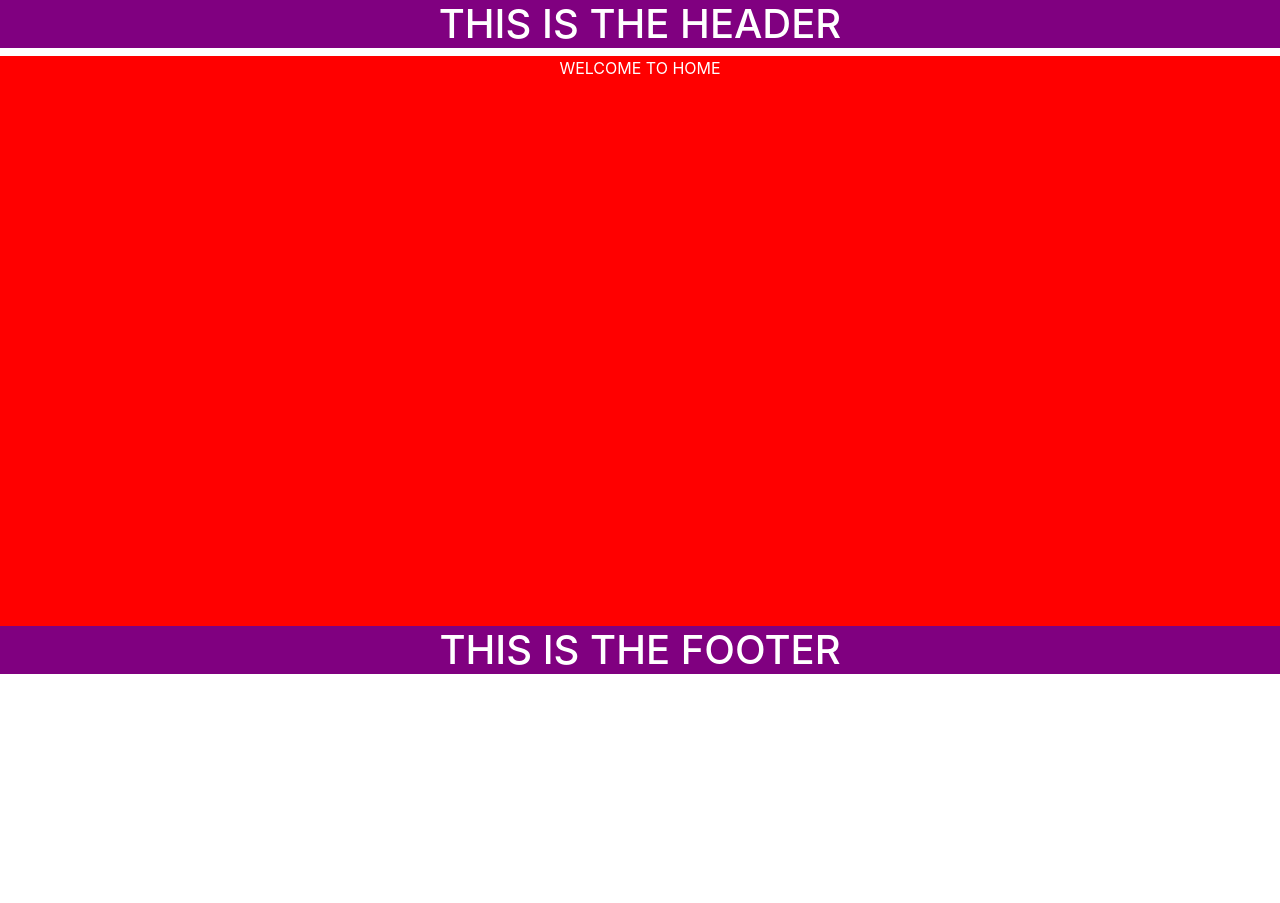
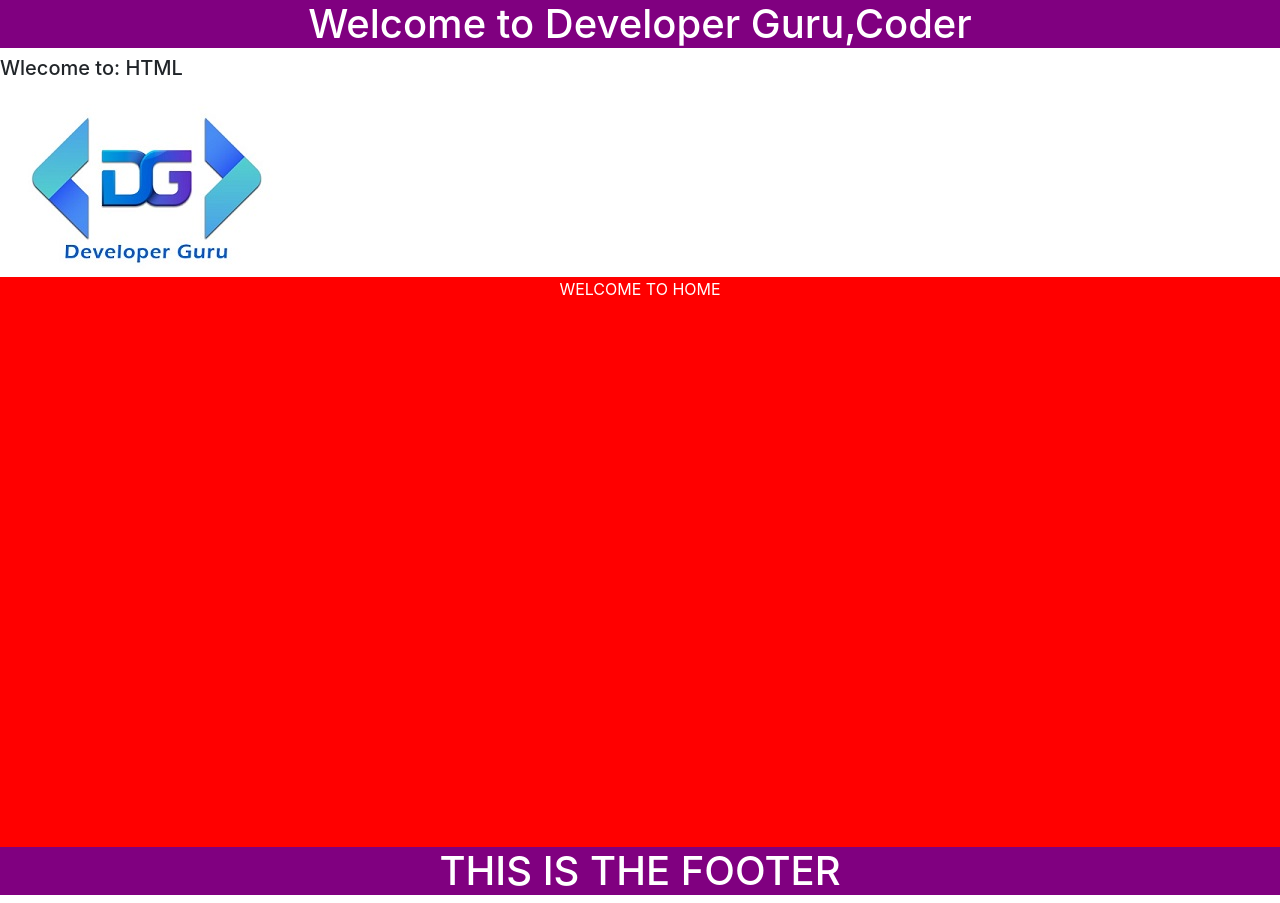
Before and after one commit to Developer-Guru-Offical/UI-328, a React (Create React App) app in the folder ReactJs/ui-328/: page / in a window 1280 px wide. Before the commit the page ends 800 px from the top, so only its background shows below. Built offline with nearby package versions, Linux system fonts and the light colour scheme.

Commit message:
Added new components

```diff
--- a/ReactJs/ui-328/src/Components/Header/index.js
+++ b/ReactJs/ui-328/src/Components/Header/index.js
@@ -1,8 +1,13 @@
 import './Header.css';
+import logo from '../../assests/images/dg-logo.jpeg';
 
-const Header=()=>{
+const Header=({name123,name2,name3,name4})=>{
+  console.log(name3);
+  console.log({name4});
   return <>
-    <h1 className='textCss'> THIS IS THE HEADER </h1>
+    <h1 className='textCss'> Welcome to {name123},{name2} </h1>
+    <h5>Wlecome to: {name3[0]}</h5>
+    <img src={logo}></img>
   </>
 
 }
--- a/ReactJs/ui-328/src/Pages/Home/index.js
+++ b/ReactJs/ui-328/src/Pages/Home/index.js
@@ -5,9 +5,14 @@ import Footer from '../../Components/Footer/Index';
 
 const Home=()=>{
 
-    return <>
+const name="Developer Guru";
+const name1="Coder";
+const name2=['HTML',"CSS",'Bootstrap','JS'];
+const name3={'H':'HTML','C':'CSS','B':'BOOTSTRAP','R':'REACT JS'}
+
+return <>
     <div>
-        <Header/>
+        <Header name123={name} name2={name1} name3={name2} name4={name3}/>
     </div>
      <div className='bodySection'>
           WELCOME TO HOME
```
Also changed, not shown: ReactJs/ui-328/src/assests/images/dg-logo.jpeg (added).
